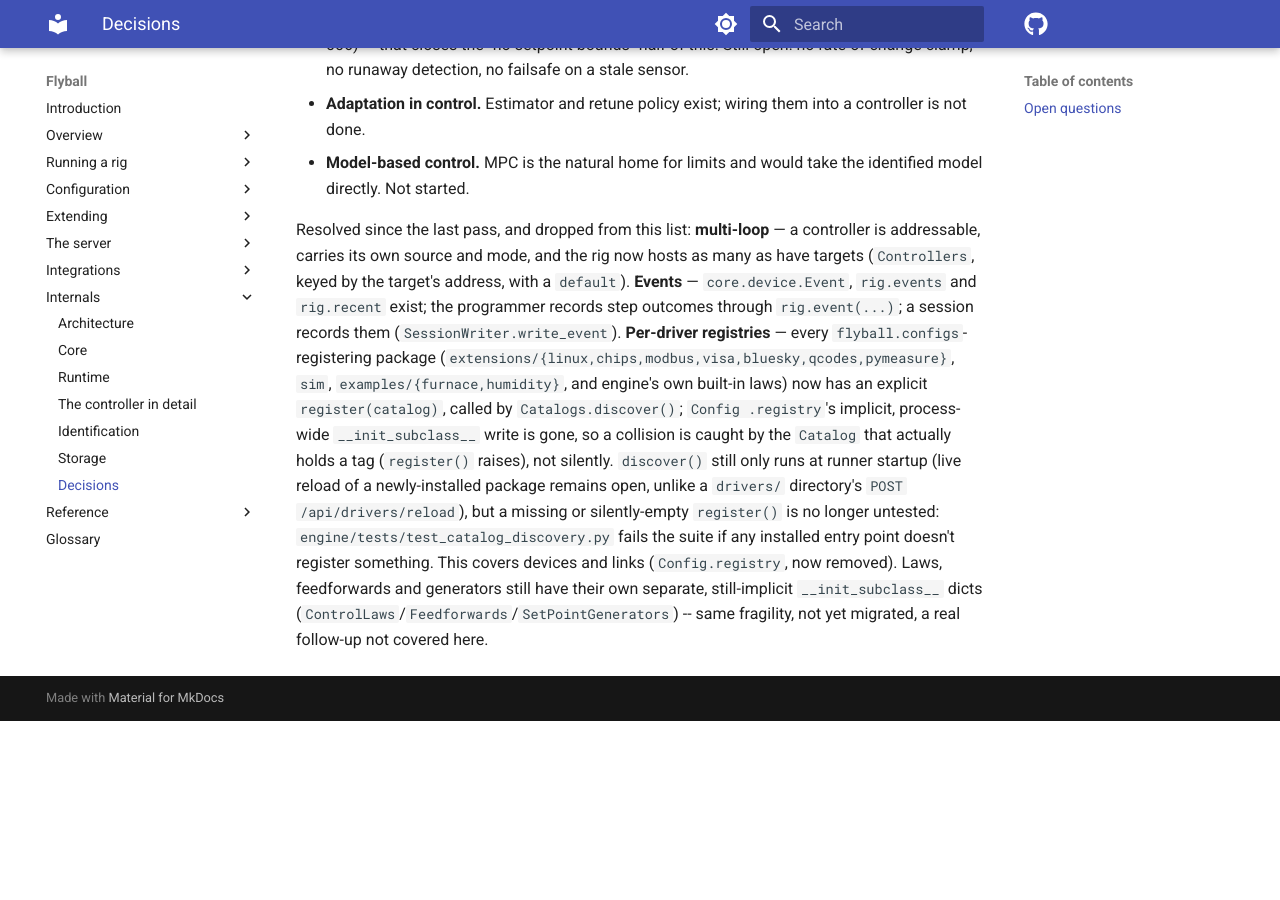
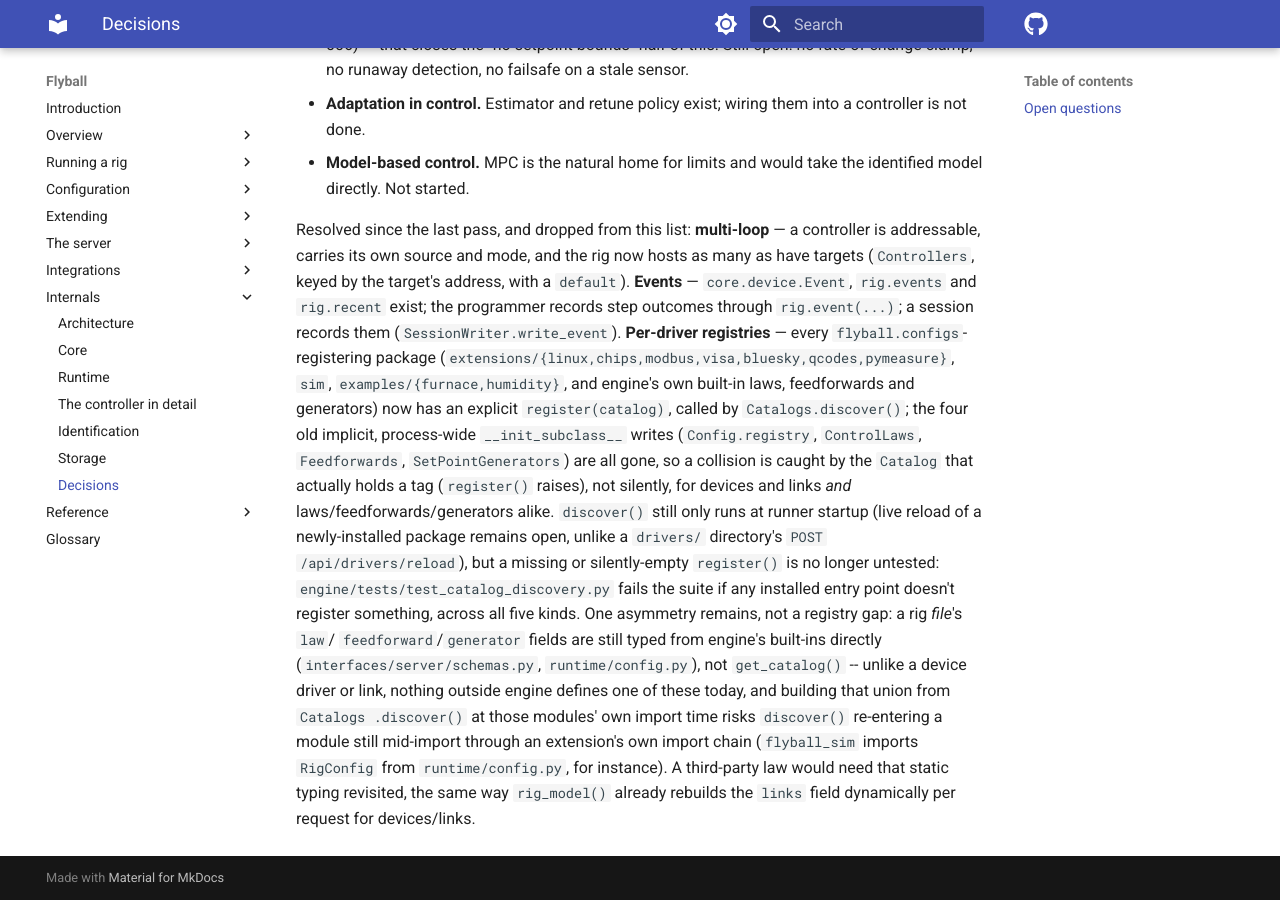
Before and after one commit to bengineer42/flyball, an MkDocs documentation site: the page built from book/src/6-internals/decisions.md, in a window 1280 px wide and 900 px high, scrolled down 2029 px. Built offline with MkDocs 1.6.1 and Material for MkDocs 9.7.7, drawn with Linux system fonts in a browser that asks for light colours; comment, search, counter and statistics services are not loaded; the version menu is left out; before the commit the page ends 2750 px from its top, so only the background shows below that.

Commit message:
docs: close the laws/feedforwards/generators registry gap D-014 flagged
decisions.md's "Per-driver registries" note said Config.registry's Catalog
migration covered devices and links only, laws/feedforwards/generators still
implicit dicts, "a real follow-up not covered here" -- that follow-up is
this branch's last few commits; updates the note to say so, and records the
one remaining asymmetry (a rig file's law/feedforward/generator fields are
still typed from engine's built-ins directly, not get_catalog(), since
nothing outside engine defines one today).

laws.md's "self-registers" language was wrong the moment subclassing stopped
writing into a shared dict: a new law now needs an explicit
catalog.register_law(...) in the package's register(catalog), same as a
device or link (packaging.md). controller.md's feedforward section pointed
at the old control.feedforward home for the base class and said the same.

Co-Authored-By: Claude Sonnet 5 <noreply@anthropic.com>

```diff
--- a/book/src/6-internals/decisions.md
+++ b/book/src/6-internals/decisions.md
@@ -40,16 +40,26 @@ and `rig.recent` exist; the programmer records step outcomes through
 `rig.event(...)`; a session records them (`SessionWriter.write_event`).
 **Per-driver registries** — every `flyball.configs`-registering package
 (`extensions/{linux,chips,modbus,visa,bluesky,qcodes,pymeasure}`, `sim`,
-`examples/{furnace,humidity}`, and engine's own built-in laws) now has an
-explicit `register(catalog)`, called by `Catalogs.discover()`; `Config
-.registry`'s implicit, process-wide `__init_subclass__` write is gone, so a
-collision is caught by the `Catalog` that actually holds a tag (`register()`
-raises), not silently. `discover()` still only runs at runner startup (live
-reload of a newly-installed package remains open, unlike a `drivers/`
-directory's `POST /api/drivers/reload`), but a missing or silently-empty
-`register()` is no longer untested: `engine/tests/test_catalog_discovery.py`
-fails the suite if any installed entry point doesn't register something.
-This covers devices and links (`Config.registry`, now removed). Laws,
-feedforwards and generators still have their own separate, still-implicit
-`__init_subclass__` dicts (`ControlLaws`/`Feedforwards`/`SetPointGenerators`)
--- same fragility, not yet migrated, a real follow-up not covered here.
+`examples/{furnace,humidity}`, and engine's own built-in laws, feedforwards
+and generators) now has an explicit `register(catalog)`, called by
+`Catalogs.discover()`; the four old implicit, process-wide
+`__init_subclass__` writes (`Config.registry`, `ControlLaws`,
+`Feedforwards`, `SetPointGenerators`) are all gone, so a collision is caught
+by the `Catalog` that actually holds a tag (`register()` raises), not
+silently, for devices and links *and* laws/feedforwards/generators alike.
+`discover()` still only runs at runner startup (live reload of a
+newly-installed package remains open, unlike a `drivers/` directory's `POST
+/api/drivers/reload`), but a missing or silently-empty `register()` is no
+longer untested: `engine/tests/test_catalog_discovery.py` fails the suite if
+any installed entry point doesn't register something, across all five
+kinds. One asymmetry remains, not a registry gap: a rig *file*'s `law`/
+`feedforward`/`generator` fields are still typed from engine's built-ins
+directly (`interfaces/server/schemas.py`, `runtime/config.py`), not
+`get_catalog()` -- unlike a device driver or link, nothing outside engine
+defines one of these today, and building that union from `Catalogs
+.discover()` at those modules' own import time risks `discover()`
+re-entering a module still mid-import through an extension's own import
+chain (`flyball_sim` imports `RigConfig` from `runtime/config.py`, for
+instance). A third-party law would need that static typing revisited, the
+same way `rig_model()` already rebuilds the `links` field dynamically per
+request for devices/links.
```
Also changed, not shown: book/src/3-extending/laws.md (+6 -3 lines), book/src/6-internals/controller.md (+3 -2 lines).
